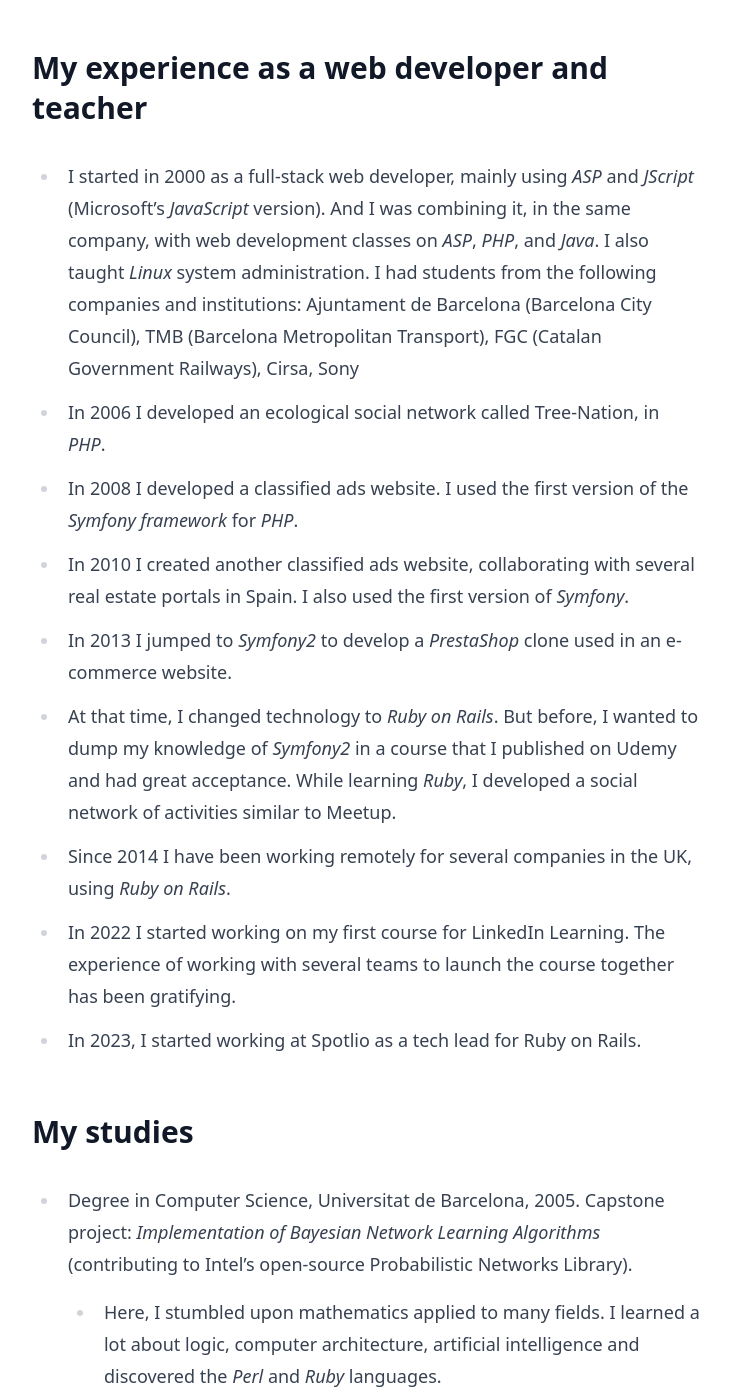
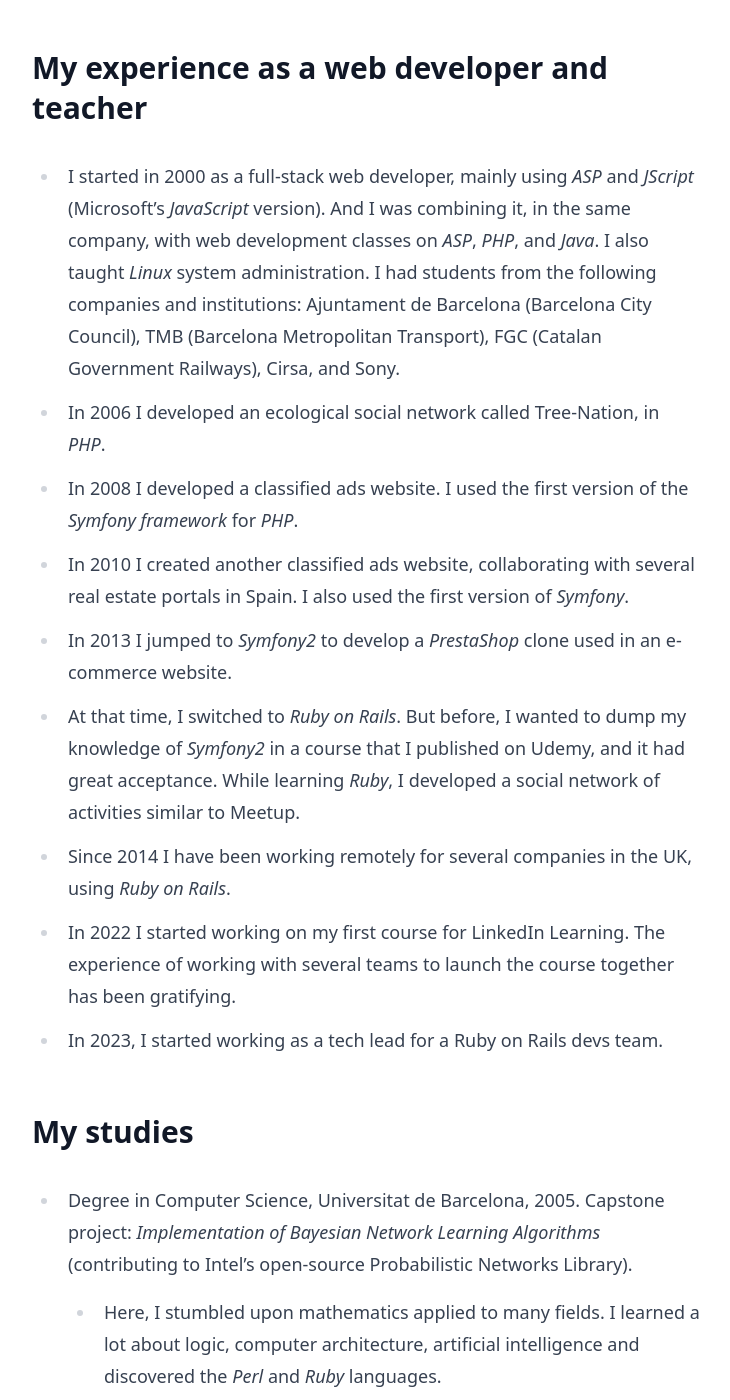
Before and after one commit to davidmles/davidmles.github.io, a Jekyll site: the page built from bio.md, in a window 1280 px wide and 1400 px high, scrolled down 1904 px. Shown: the whole window, without its empty margins (184-914 px from the left). Built offline with Jekyll 4.4.1, drawn with Linux system fonts in a browser that asks for light colours; some of the changed text lies outside the part shown.

Commit message:
Fix some texts

```diff
--- a/bio.md
+++ b/bio.md
@@ -27,7 +27,7 @@
 
   **At 18, I decided to study computer science more seriously**. While learning *PHP* and making my first websites, I studied for a higher degree in programming. I learned a lot about databases, networks, and languages like *C++*.
 
-  **In 2000 I started to work professionally as a web developer**, using *JavaScript* and *ASP*, and at the same time, I was teaching on-site.
+  **In 2000 I started to work professionally as a web developer**, using *JavaScript* and *ASP*, and at the same time I was teaching on-site.
 
   In 2001 I wanted to continue studying, so **I started a degree in Computer Science** at the University of Barcelona, which I completed in February 2005. There I learned the basics of computing: electronics, math, and software engineering. I even learned *Java* and *Ruby*!
 
@@ -35,15 +35,15 @@
 
   <h2>My experience as a web developer and teacher</h2>
 
-  - I started in 2000 as a full-stack web developer, mainly using *ASP* and *JScript* (Microsoft’s *JavaScript* version). And I was combining it, in the same company, with web development classes on *ASP*, *PHP*, and *Java*. I also taught *Linux* system administration. I had students from the following companies and institutions: Ajuntament de Barcelona (Barcelona City Council), TMB (Barcelona Metropolitan Transport), FGC (Catalan Government Railways), Cirsa, Sony
+  - I started in 2000 as a full-stack web developer, mainly using *ASP* and *JScript* (Microsoft’s *JavaScript* version). And I was combining it, in the same company, with web development classes on *ASP*, *PHP*, and *Java*. I also taught *Linux* system administration. I had students from the following companies and institutions: Ajuntament de Barcelona (Barcelona City Council), TMB (Barcelona Metropolitan Transport), FGC (Catalan Government Railways), Cirsa, and Sony.
   - In 2006 I developed an ecological social network called Tree-Nation, in *PHP*.
   - In 2008 I developed a classified ads website. I used the first version of the *Symfony framework* for *PHP*.
   - In 2010 I created another classified ads website, collaborating with several real estate portals in Spain. I also used the first version of *Symfony*.
   - In 2013 I jumped to *Symfony2* to develop a *PrestaShop* clone used in an e-commerce website.
-  - At that time, I changed technology to *Ruby on Rails*. But before, I wanted to dump my knowledge of *Symfony2* in a course that I published on Udemy and had great acceptance. While learning *Ruby*, I developed a social network of activities similar to Meetup.
+  - At that time, I switched to *Ruby on Rails*. But before, I wanted to dump my knowledge of *Symfony2* in a course that I published on Udemy, and it had great acceptance. While learning *Ruby*, I developed a social network of activities similar to Meetup.
   - Since 2014 I have been working remotely for several companies in the UK, using *Ruby on Rails*.
   - In 2022 I started working on my first course for LinkedIn Learning. The experience of working with several teams to launch the course together has been gratifying.
-  - In 2023, I started working at Spotlio as a tech lead for Ruby on Rails.
+  - In 2023, I started working as a tech lead for a Ruby on Rails devs team.
 
   <h2>My studies</h2>
 
```
